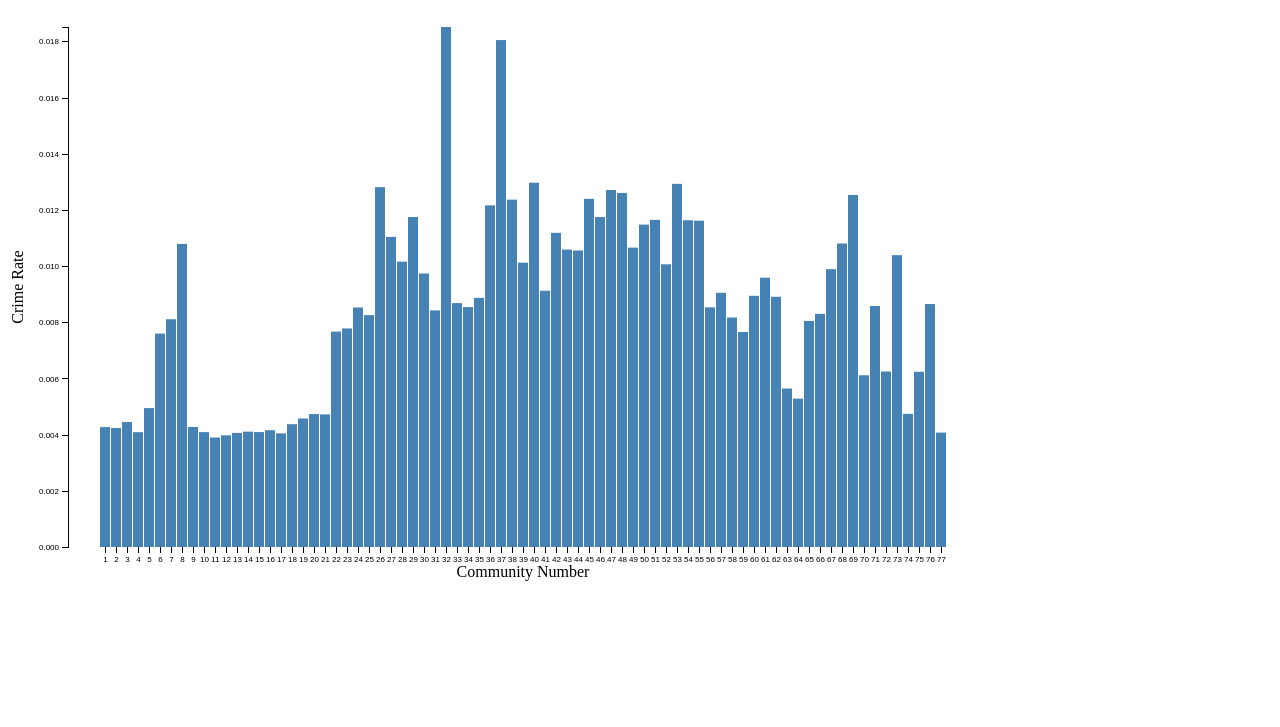
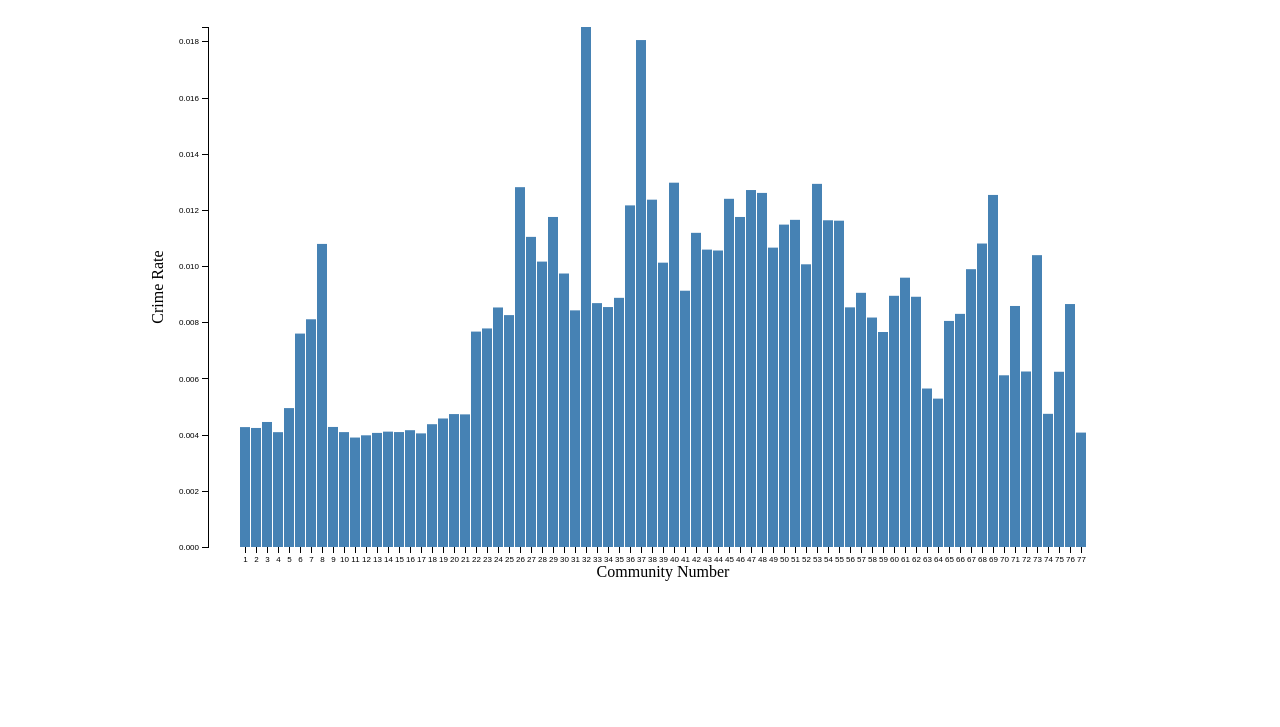
Before and after one commit to chromevoid/chromevoid.github.io, a plain HTML site: page crimesBigdata/crimesBigdata.html in a window 1280 px wide. Shown: the part 73-800 px from the top of the page. Drawn offline with nearby package versions, Linux system fonts and the light colour scheme.

Commit message:
Update css

```diff
--- a/crimesBigdata/crimesBigdata.html
+++ b/crimesBigdata/crimesBigdata.html
@@ -8,6 +8,15 @@
     <title>Crime Rate Inference in Chicago</title>
 
     <style>
+        body {
+            width: 100%;
+        }
+
+        .chart {
+            display: block;
+            margin: 0 auto;
+        }
+
         .bar {
             fill: steelblue;
         }
```
Also changed, not shown: crimesBirths/crimesBirths.html (+1 -0 lines), 1 other file.
